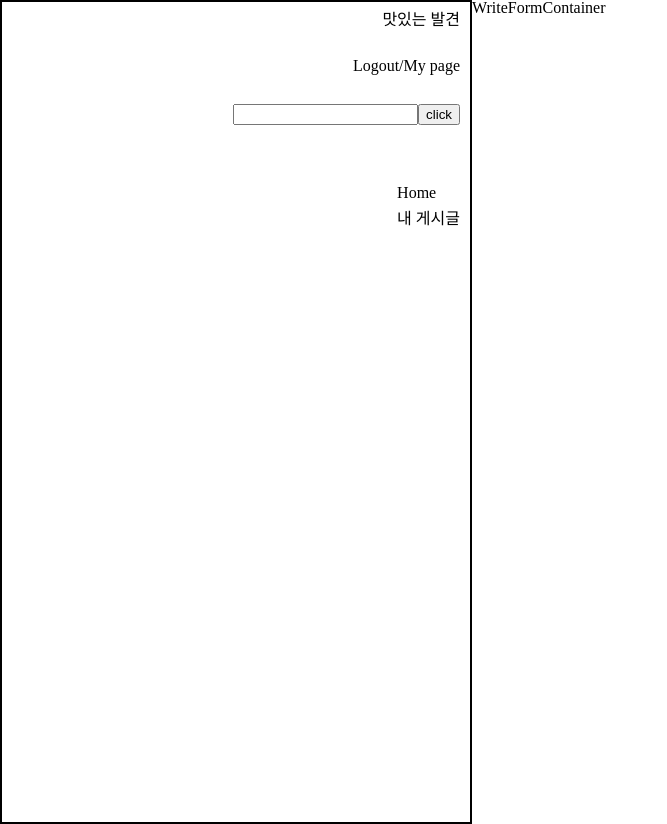
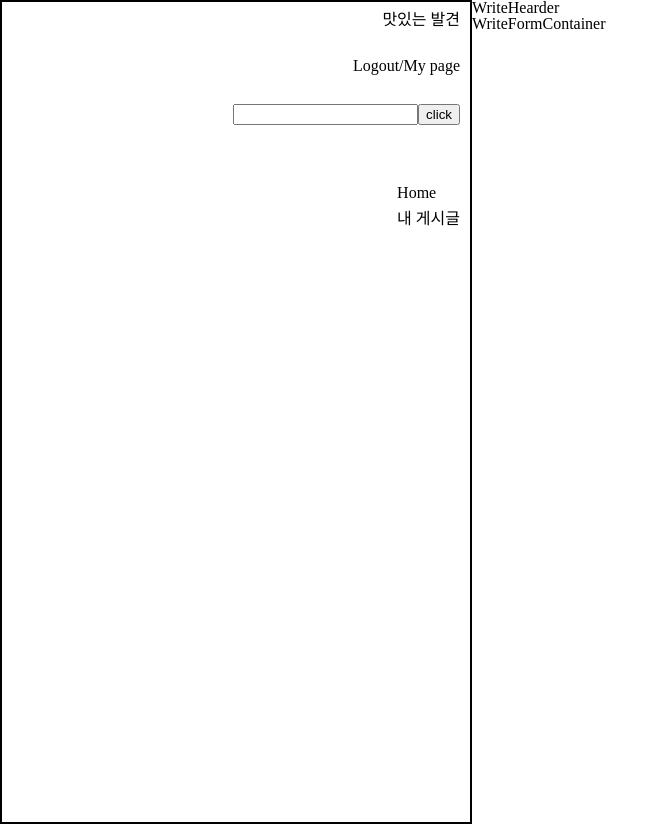
Before and after one commit to HBeom00/-_8-, a React (Vite) app: page /writing in a window 1280 px wide. Shown: the whole page, without its empty margins (0-667 px from the left). Built offline with nearby package versions, Linux system fonts and the light colour scheme.

Commit message:
add: 헤더 생성

```diff
--- /dev/null
+++ b/src/components/WriteHearder.jsx
@@ -0,0 +1,7 @@
+import React from 'react';
+
+const WriteHearder = () => {
+  return <div>WriteHearder</div>;
+};
+
+export default WriteHearder;
--- a/src/pages/Writing.jsx
+++ b/src/pages/Writing.jsx
@@ -2,12 +2,16 @@ import styled from 'styled-components';
 import WriteFormContainer from '../components/WriteFormContainer';
 import WriteSidebar from '../components/WriteSidebar';
 import '../assets/Writing.css';
+import WriteHearder from '../components/WriteHearder';
 
 const Writing = () => {
   return (
     <WritingPage>
       <WriteSidebar />
-      <WriteFormContainer />
+      <div>
+        <WriteHearder />
+        <WriteFormContainer />
+      </div>
     </WritingPage>
   );
 };
```
